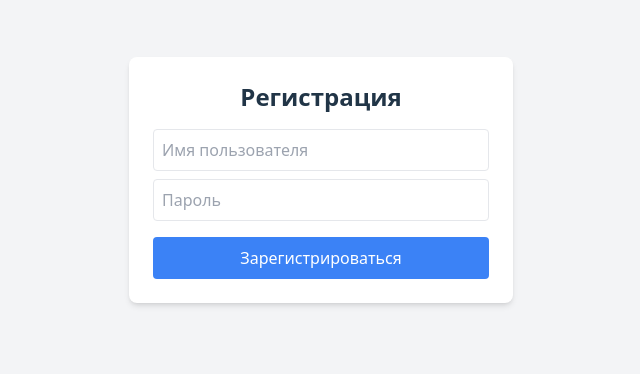
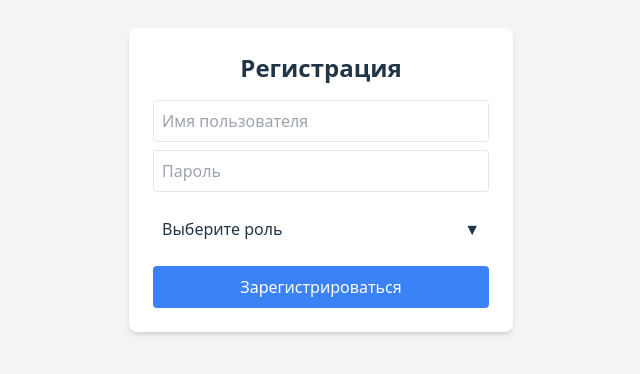
Before and after one commit to nikita-zaga/podvezi-front, a Vue app: page /registration in a window 1280 px wide. Shown: the part 220-594 px from the top of the page, without its empty margins (319-959 px from the left). Built offline with nearby package versions, Linux system fonts and the light colour scheme.

Commit message:
add auth

```diff
--- a/package.json
+++ b/package.json
@@ -10,6 +10,7 @@
     "preview": "vite preview"
   },
   "dependencies": {
+    "@headlessui/vue": "^1.7.23",
     "@shadcn/ui": "^0.0.4",
     "classnames": "^2.5.1",
     "postcss-cli": "^11.0.0",
--- a/src/components/Registration.vue
+++ b/src/components/Registration.vue
@@ -2,6 +2,7 @@
   <div class="flex justify-center items-center min-h-screen w-screen bg-gray-100">
     <form @submit.prevent="handleSubmit" class="bg-white p-6 rounded-lg shadow-md w-96">
       <h2 class="text-2xl font-bold mb-4 text-center">Регистрация</h2>
+
       <input
           type="text"
           class="border p-2 w-full mb-2 rounded"
@@ -9,6 +10,7 @@
           v-model="username"
           required
       />
+
       <input
           type="password"
           class="border p-2 w-full mb-4 rounded"
@@ -16,6 +18,27 @@
           v-model="password"
           required
       />
+
+      <Combobox v-model="selectedRole">
+        <div class="relative mb-4">
+          <ComboboxButton class="border p-2 w-full rounded flex justify-between items-center">
+            {{ selectedRole?.name || "Выберите роль" }}
+            <span class="ml-2">▼</span>
+          </ComboboxButton>
+          <ComboboxOptions class="absolute w-full bg-white border mt-1 rounded shadow">
+            <ComboboxOption
+                v-for="role in roles"
+                :key="role.id"
+                :value="role"
+                class="p-2 hover:bg-gray-200 cursor-pointer"
+            >
+              {{ role.name }}
+            </ComboboxOption>
+          </ComboboxOptions>
+        </div>
+      </Combobox>
+
+
       <button
           type="submit"
           class="bg-blue-500 hover:bg-blue-600 text-white py-2 px-4 rounded w-full transition"
@@ -27,11 +50,32 @@
 </template>
 
 <script>
-import { useRegistration } from "../composables/useRegistration";
+import {ref} from "vue";
+import {useRegistration} from "../composables/useRegistration";
+import {Combobox, ComboboxButton, ComboboxOptions, ComboboxOption} from "@headlessui/vue";
 
 export default {
+  components: {
+    Combobox,
+    ComboboxButton,
+    ComboboxOptions,
+    ComboboxOption,
+  },
   setup() {
-    return useRegistration(); // Подключаем логику регистрации
+    const {username, password, selectedRole, handleSubmit} = useRegistration();
+
+    const roles = ref([
+      {id: "driver", name: "Водитель"},
+      {id: "passenger", name: "Пассажир"},
+    ]);
+
+    return {
+      username,
+      password,
+      handleSubmit: () => handleSubmit(selectedRole.value),
+      roles,
+      selectedRole,
+    };
   },
 };
 </script>
--- a/src/composables/useRegistration.js
+++ b/src/composables/useRegistration.js
@@ -4,19 +4,29 @@ import { useRouter } from "vue-router";
 export function useRegistration() {
     const username = ref("");
     const password = ref("");
+    const selectedRole = ref("");
     const router = useRouter();
 
     const handleSubmit = async () => {
+        if (!selectedRole.value) {
+            alert("Выберите роль перед регистрацией!");
+            return;
+        }
+
         try {
             const response = await fetch("http://localhost:8080/register", {
                 method: "POST",
                 headers: { "Content-Type": "application/json" },
-                body: JSON.stringify({ username: username.value, password: password.value }),
+                body: JSON.stringify({
+                    username: username.value,
+                    password: password.value,
+                    role: selectedRole.value.id,
+                }),
             });
 
             if (response.ok) {
                 alert("Регистрация успешна!");
-                router.push("/login"); // Перенаправляем на страницу входа
+                router.push("/login");
             } else {
                 const error = await response.json();
                 alert(`Ошибка: ${error.message || "Не удалось зарегистрироваться"}`);
@@ -26,5 +36,5 @@ export function useRegistration() {
         }
     };
 
-    return { username, password, handleSubmit };
+    return { username, password, selectedRole, handleSubmit };
 }
```
Also changed, not shown: 1 other file (tests, documents, lock files or other folders).
